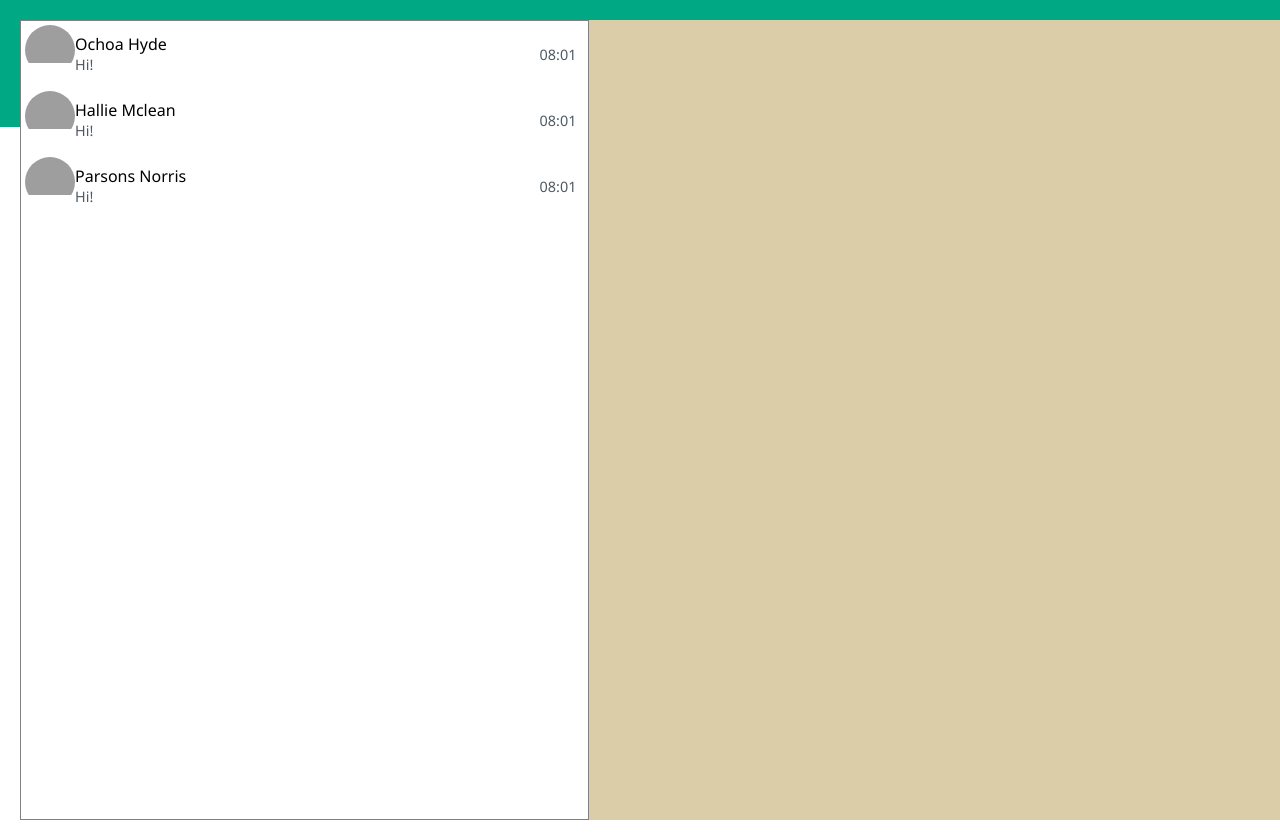
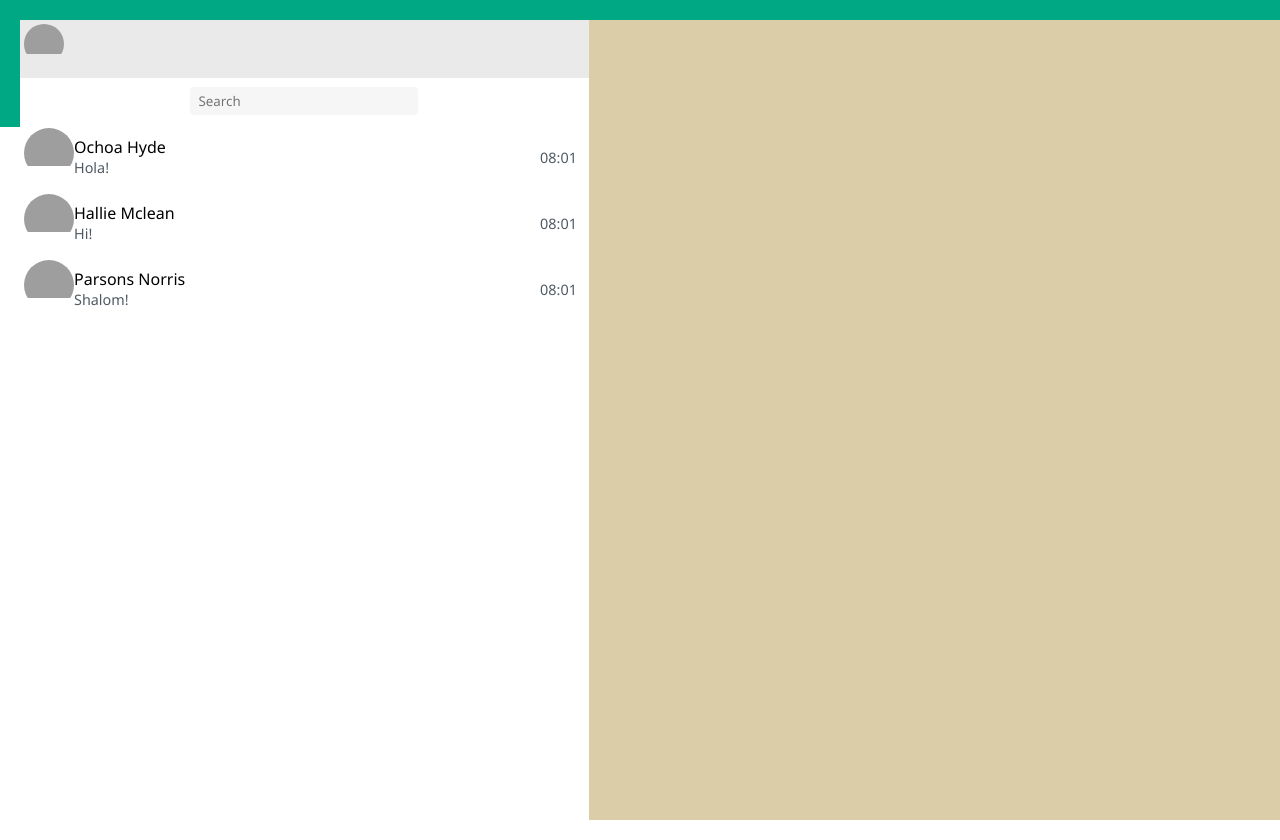
Before and after one commit to BnayaCohen/whatsapp-react, a React (Create React App) app: page /#/ in a window 1280 px wide. Shown: the top 840 px of the page. Built offline with nearby package versions, Linux system fonts and the light colour scheme; grey boxes are pictures that could not be loaded.

Commit message:
chat fixes

```diff
--- a/src/assets/scss/cmps/_chat-filter.scss
+++ b/src/assets/scss/cmps/_chat-filter.scss
@@ -1,5 +1,4 @@
 .chat-filter {
-    margin: 8px auto;
-    margin-bottom: 15px;
+    margin: 8px 4px;
     text-align: center;
 }
--- a/src/assets/scss/pages/_chat-app.scss
+++ b/src/assets/scss/pages/_chat-app.scss
@@ -1,10 +1,27 @@
-.chat-app{
-width: 100vw;
-height: 100vh;
+.chat-app {
+  width: 100vw;
+  height: 100vh;
 
-  .chats-display{
+  .chats-header {
+    padding: 12px;
+    background-color: #eaeaea;
+    height: 58px;
+
+    .user-img {
+      height: 40px;
+      width: 40px;
+      border-radius: 50%;
+      background-repeat: no-repeat;
+      background-size: 100%;
+      background-position: top left;
+      margin-top: -8px;
+      margin-left: -8px;
+    }
+  }
+
+  .chats-display {
     background-color: white;
     width: 80%;
-    border: 1px solid grey;
+    // border: 1px solid grey;
   }
 }
--- a/src/assets/scss/pages/_chat-details.scss
+++ b/src/assets/scss/pages/_chat-details.scss
@@ -6,6 +6,7 @@
   .chat-header {
     padding: 12px;
     background-color: #eaeaea;
+    height: 58px;
 
     .user-img {
       height: 40px;
@@ -22,15 +23,31 @@
   .chat-messages {
     padding: 12px;
     flex-grow: 1;
+    display: flex;
+    flex-direction: column-reverse;
+
+    .msg-preview {
+      padding: 2px 4px;
+      border-radius: 3px;
+      margin: 4px 0;
+      gap: 4px;
+    }
   }
 
-  .chat-inputs{
+  .chat-inputs {
     height: 50px;
     background-color: #eaeaea;
     padding: 12px;
+    gap: 4px;
 
-    input{
+    input {
       height: 30px;
+    }
+
+    button {
+      width: 30px;
+      height: 30px;
+      background: url(../../imgs/sendMsgIcon.svg);
     }
   }
 }
--- a/src/pages/ChatApp.jsx
+++ b/src/pages/ChatApp.jsx
@@ -4,13 +4,16 @@ import { Link, Outlet } from 'react-router-dom'
 import { ChatFilter } from '../cmps/ChatFilter'
 import { ChatList } from '../cmps/ChatList'
 import { loadChats, removeChat, setFilterBy } from '../store/actions/chatActions'
+import { loadUser } from '../store/actions/userActions'
 
 export function ChatApp() {
 
+    const currUser = useSelector(state => state.userModule.loggedInUser)
     const chats = useSelector(state => state.chatModule.chats)
     const dispatch = useDispatch()
 
     useEffect(() => {
+        dispatch(loadUser())
         dispatch(loadChats())
     }, [])
 
@@ -23,17 +26,26 @@ export function ChatApp() {
         dispatch(loadChats())
     }
 
-    if (!chats) return <div>Loading...</div>
+    if (!currUser) return <div>Loading...</div>
+    const userStyle = { backgroundImage: `url(https://robohash.org/${currUser._id})` }
     return (
         <div className='chat-app flex'>
             <section className='chats-display'>
-                <ChatList onRemoveChat={onRemoveChat} chats={chats} />
+                <article className='chats-header'>
+                    <div className="user-img" style={userStyle}></div>
+                </article>
+
+                <ChatFilter onChangeFilter={onChangeFilter} />
+
+                {chats?.length > 0 ?
+                    <ChatList onRemoveChat={onRemoveChat} chats={chats} />
+                    : <h1>no chats!</h1>}
             </section>
+
             <section className='chat-details'>
                 <Outlet />
             </section>
 
-            {/* <ChatFilter onChangeFilter={onChangeFilter} /> */}
             {/* <Link className='btn' to="/chat/edit">Add Chat</Link> */}
         </div>
     )
--- a/src/pages/ChatDetailsPage.jsx
+++ b/src/pages/ChatDetailsPage.jsx
@@ -11,7 +11,7 @@ export function ChatDetailsPage() {
 
   const [msgInput, setMsgInput] = useState('')
   const currUser = useSelector(state => state.userModule.loggedInUser)
-  const currChat = useSelector(state => state.chatModule.currChat)
+  const currChat = useSelector((state => state.chatModule.currChat))
   const dispatch = useDispatch()
   const navigate = useNavigate()
   const params = useParams()
@@ -25,7 +25,10 @@ export function ChatDetailsPage() {
   }
 
   const addMsg = () => {
-    dispatch(addMessage(currChat, { content: msgInput, sentAt: Date.now(), isUserSent: true }))
+    if (!msgInput) return
+    const newMsg = { content: msgInput, sentAt: Date.now(), isUserSent: true }
+    dispatch(addMessage(currChat, newMsg))
+    setMsgInput(() => '')
   }
 
   const onBack = () => {
@@ -47,12 +50,12 @@ export function ChatDetailsPage() {
       <section className='chat-messages'>
         <MsgList msgs={currChat.msgs} />
       </section>
-      <section className='chat-inputs flex align-center'>
+      <form className='chat-inputs flex align-center' onSubmit={addMsg}>
         <input value={msgInput} onChange={handleChange} type="text" placeholder='Write a message' />
         <button className='send-msg-btn'>
-          <img src={sendMsgIcon} alt="Send" onClick={addMsg} />
+          {/* <img src="" alt="Send" /> */}
         </button>
-      </section>
+      </form>
       {/* <button className='btn' onClick={onBack}>Back</button> */}
       {/* <Link className='btn' to={'/chat/edit/' + currChat._id} >Edit chat</Link> */}
     </article>
--- a/src/services/chatService.js
+++ b/src/services/chatService.js
@@ -12,7 +12,7 @@ const chats = [
         "userId": "5a56640269f443a5d64b32ca",
         "isSeen": true,
         "msgs": [{
-            "content": 'Hi!',
+            "content": 'Hola!',
             "sentAt": 1665907296837,
             "isUserSent": false
         }, {
@@ -40,10 +40,11 @@ const chats = [
         "userId": "5a56640252d6acddd183d319",
         "isSeen": false,
         "msgs": [{
-            "content": 'Hi!',
+            "content": 'Shalom!',
             "sentAt": 1665907296837,
             "isUserSent": false
-        }, {
+        },
+        {
             "content": 'How are you?',
             "sentAt": 1665907316799,
             "isUserSent": true
--- a/src/store/actions/chatActions.js
+++ b/src/store/actions/chatActions.js
@@ -43,7 +43,7 @@ export function addMessage(chat, msg) {
 
     return async (dispatch) => {
         try {
-            chat.msgs.unshift(msg)
+            chat.msgs.push(msg)
             dispatch({ type: 'UPDATE_CHAT', chat })
             // dispatch({ type: 'SET_CHAT', chat })
         } catch (err) {
```
